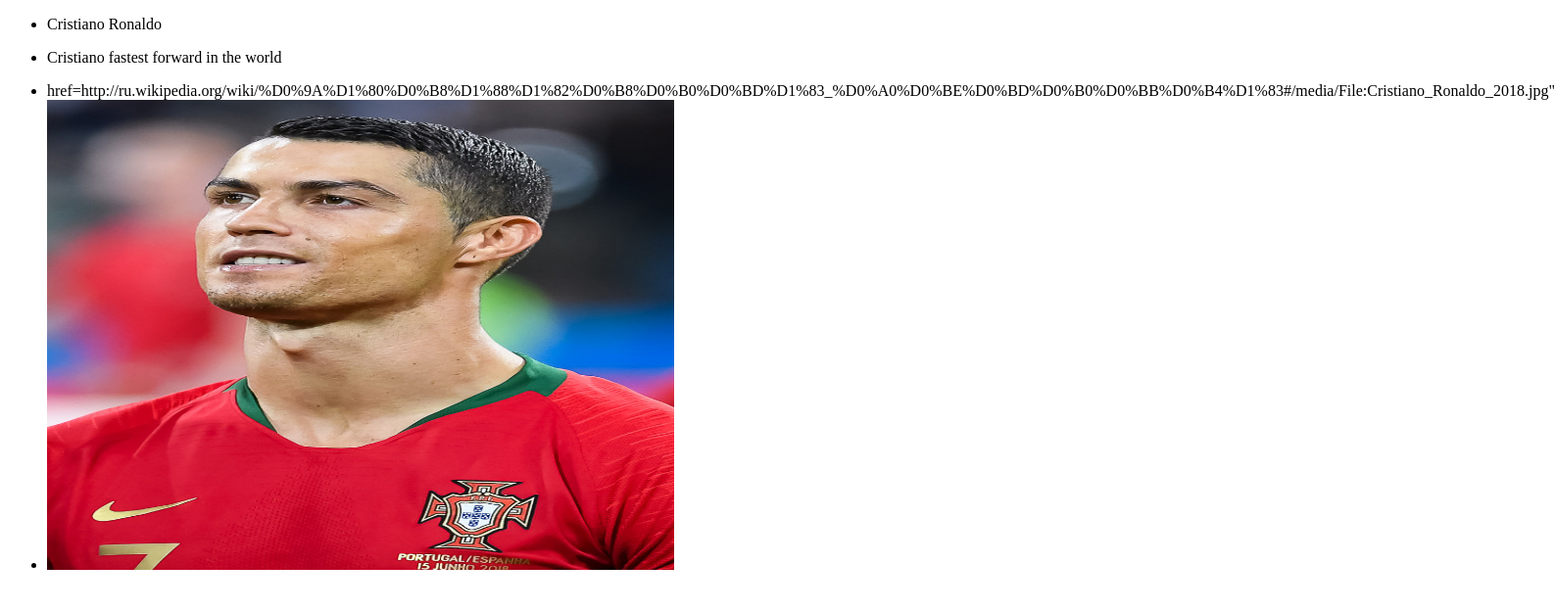
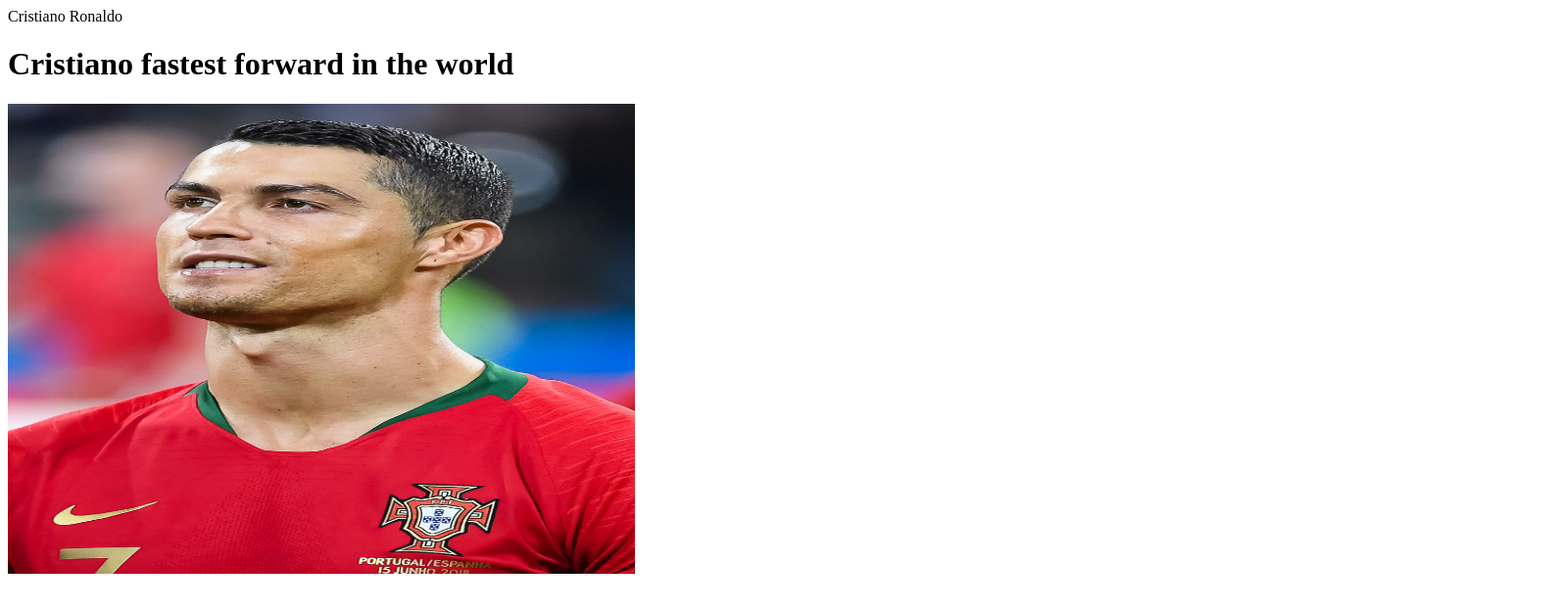
Before and after one commit to bakinha/homework, a plain HTML site: page index.html in a window 1280 px wide. Shown: the whole page at 98% size, 1587 px wide, since content can reach past the window. Drawn offline with Linux system fonts and the light colour scheme.

Commit message:
ronaldo4

```diff
--- a/index.html
+++ b/index.html
@@ -10,14 +10,11 @@
 
 <body>
 
-    <ul>
-        <li>
+
             <header> Cristiano Ronaldo </header>
-        </li>
-        <li>
-            <p>Cristiano fastest forward in the world</p>
-        </li>
-        <li> <a>
-                href=http://ru.wikipedia.org/wiki/%D0%9A%D1%80%D0%B8%D1%88%D1%82%D0%B8%D0%B0%D0%BD%D1%83_%D0%A0%D0%BE%D0%BD%D0%B0%D0%BB%D0%B4%D1%83#/media/File:Cristiano_Ronaldo_2018.jpg"
-            </a> </li>
-        <li> <img src="Cristiano_Ronaldo_2018.jpg" alt="ronaldo image" width="640" height="480" </ul> </body> </html>
+
+           <h1> Cristiano fastest forward in the world </h1>
+
+        <a href=https://uk-ua.facebook.com> </a>
+
+        <img src="Cristiano_Ronaldo_2018.jpg" alt="ronaldo image" width="640" height="480"  </body> </html>
```
